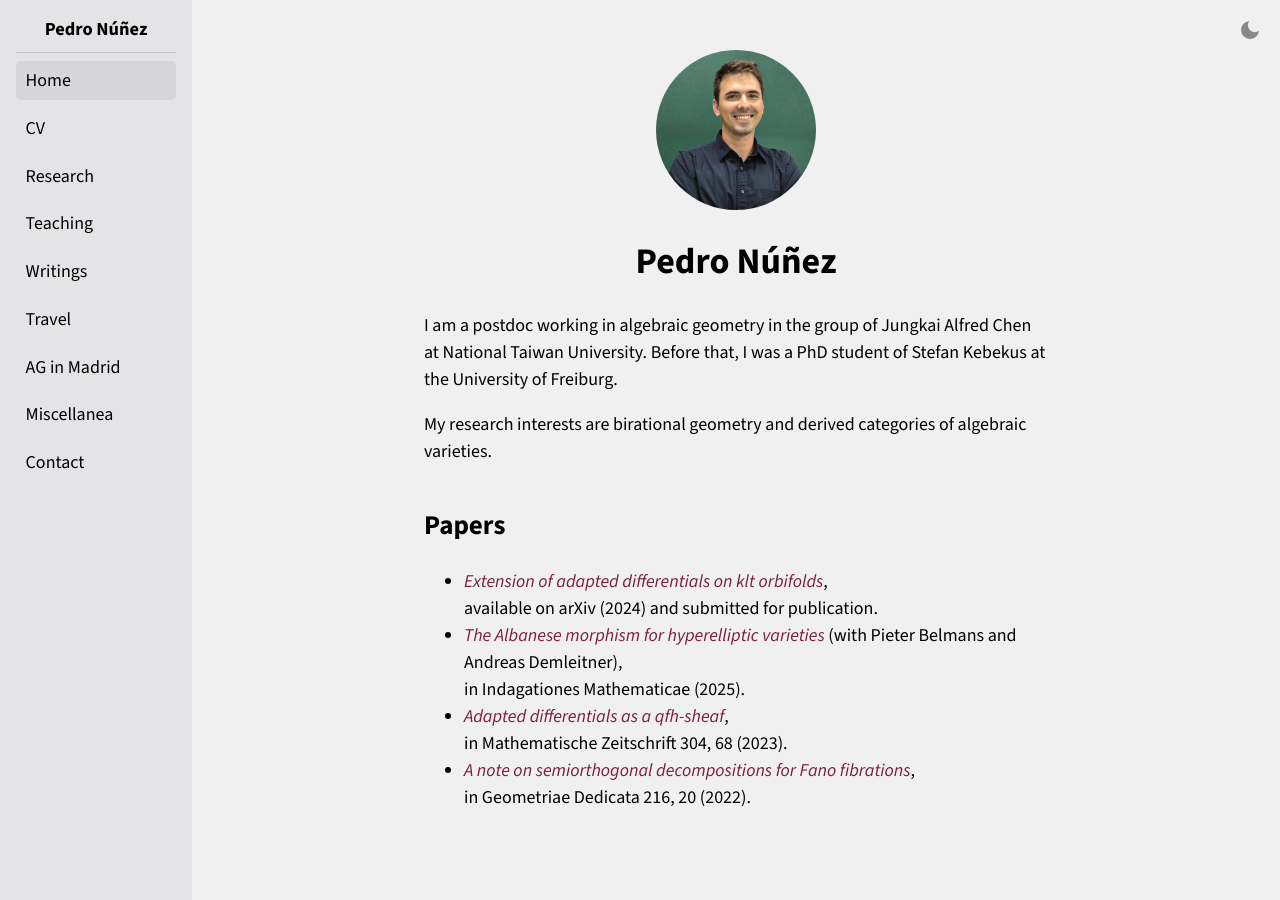
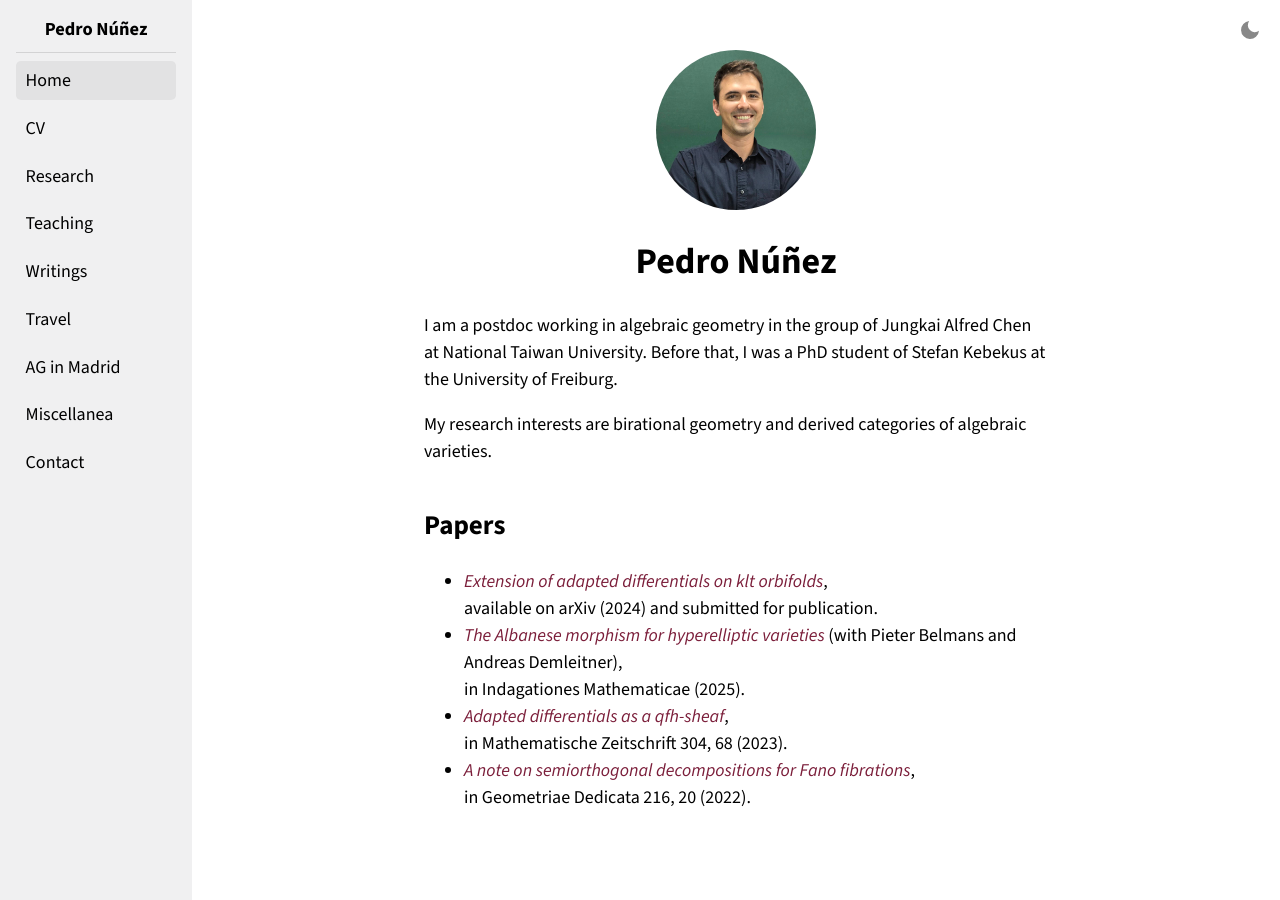
Before and after one commit to pedro-nunez/pedro-nunez.github.io, a Jekyll site: the page built from index.md, in a window 1280 px wide. Built offline with Jekyll 4.4.1, drawn with Linux system fonts in a browser that asks for light colours.

Commit message:
Match the light theme's background to GitHub's 404 page
GitHub's 404 page has no explicit background at all -- just the
browser's native white canvas under color-scheme: light. Shifts the
sidebar down to the page's old background color to keep the same
"sidebar is a shade darker" contrast.

Co-Authored-By: Claude Sonnet 5 <noreply@anthropic.com>
Claude-Session: https://claude.ai/code/session_01P73ZjE4GSokUPAFgvna61t

```diff
--- a/assets/css/main.css
+++ b/assets/css/main.css
@@ -3,8 +3,8 @@
 }
 
 :root {
-  --bg-color: #f0f0f1;
-  --sidebar-bg-color: #e4e4e6;
+  --bg-color: #fff;
+  --sidebar-bg-color: #f0f0f1;
   --text-color: #000;
   --accent-color: #7b1e3a;
   --accent-color-hover: #5e1729;
```
